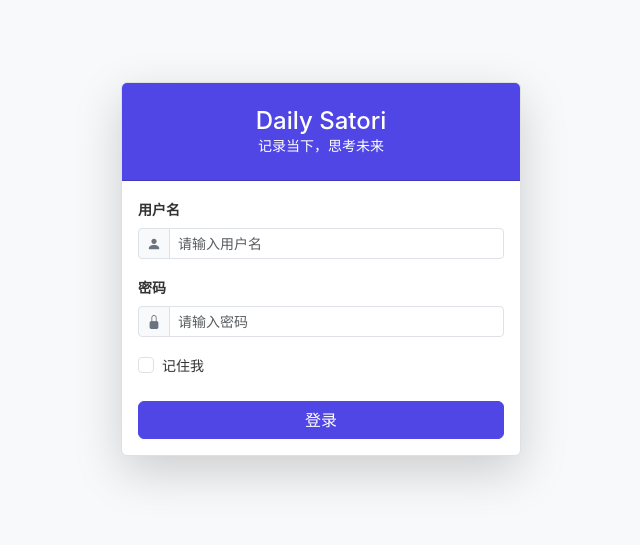
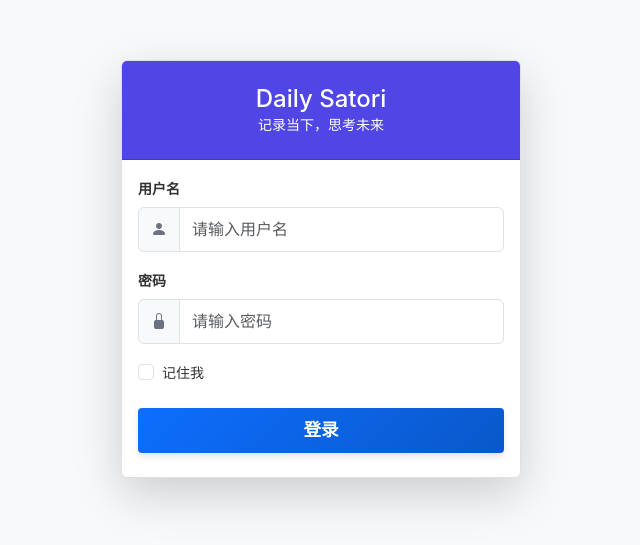
Before and after one commit to SatoriTours/web, a React (Vite) app: page /login in a window 1280 px wide. Shown: the part 131-676 px from the top of the page, without its empty margins (319-959 px from the left). Built offline with nearby package versions, Linux system fonts and the light colour scheme.

Commit message:
完成了样式的修改

```diff
--- a/src/components/Navbar.jsx
+++ b/src/components/Navbar.jsx
@@ -1,9 +1,11 @@
 import React from 'react';
-import { NavLink } from 'react-router-dom';
+import { NavLink, useLocation } from 'react-router-dom';
 import 'bootstrap-icons/font/bootstrap-icons.css';
 import './NavbarStyles.css';
 
 const Navbar = ({ onLogout }) => {
+  const location = useLocation();
+
   return (
     <nav className="navbar navbar-expand-lg navbar-light bg-white shadow-sm sticky-top">
       <div className="container-fluid">
@@ -25,7 +27,7 @@ const Navbar = ({ onLogout }) => {
               <NavLink
                 to="/articles"
                 className={({ isActive }) =>
-                  isActive
+                  isActive || location.pathname === "/"
                     ? "nav-link active fw-medium"
                     : "nav-link"
                 }
--- a/src/pages/Diary.jsx
+++ b/src/pages/Diary.jsx
@@ -305,7 +305,10 @@ const Diary = () => {
       >
         <div className="sticky-top bg-white border-bottom">
           <div className="d-flex justify-content-between p-3 border-bottom">
-            <h5 className="mb-0 fw-bold">我的日记</h5>
+            <div className="d-flex align-items-center">
+              <i className="bi bi-journal-text text-primary me-2"></i>
+              <span className="fw-medium">我的日记</span>
+            </div>
             <div className="d-flex gap-2">
               <button
                 className="btn btn-sm btn-outline-secondary"
--- a/src/pages/Login.jsx
+++ b/src/pages/Login.jsx
@@ -67,7 +67,7 @@ const Login = ({ onLogin, isAuthenticated }) => {
               <label htmlFor="username" className="form-label small fw-bold">
                 用户名
               </label>
-              <div className="input-group input-group-sm">
+              <div className="input-group">
                 <span className="input-group-text">
                   <i className="bi bi-person-fill"></i>
                 </span>
@@ -79,6 +79,7 @@ const Login = ({ onLogin, isAuthenticated }) => {
                   value={username}
                   onChange={(e) => setUsername(e.target.value)}
                   required
+                  style={{ height: '45px' }}
                 />
               </div>
             </div>
@@ -87,7 +88,7 @@ const Login = ({ onLogin, isAuthenticated }) => {
               <label htmlFor="password" className="form-label small fw-bold">
                 密码
               </label>
-              <div className="input-group input-group-sm">
+              <div className="input-group">
                 <span className="input-group-text">
                   <i className="bi bi-lock-fill"></i>
                 </span>
@@ -99,6 +100,7 @@ const Login = ({ onLogin, isAuthenticated }) => {
                   value={password}
                   onChange={(e) => setPassword(e.target.value)}
                   required
+                  style={{ height: '45px' }}
                 />
               </div>
             </div>
@@ -116,16 +118,31 @@ const Login = ({ onLogin, isAuthenticated }) => {
               </div>
             </div>
 
-            <div className="d-grid">
+            <div className="d-grid mb-2 w-100">
               <button
                 type="submit"
-                className="btn btn-primary"
+                className="btn"
                 disabled={isLoading}
+                style={{
+                  padding: "0.5rem 1rem",
+                  fontSize: "1.1rem",
+                  fontWeight: "600",
+                  width: "100%",
+                  boxShadow: "0 4px 6px rgba(0, 0, 0, 0.1)",
+                  transition: "all 0.2s ease-in-out",
+                  height: '45px',
+                  backgroundColor: "var(--bs-primary, #0d6efd)",
+                  color: "#ffffff",
+                  border: "none",
+                  borderRadius: "4px",
+                  background: "linear-gradient(135deg, #0d6efd 0%, #0a58ca 100%)",
+                  position: "relative",
+                  overflow: "hidden"
+                }}
               >
                 {isLoading ? (
                   <>
-                    <span className="spinner-border spinner-border-sm me-2" role="status" aria-hidden="true"></span>
-                    登录中...
+                    <span className="spinner-border spinner-border-sm me-2" aria-hidden="true"></span><output>登录中...</output>
                   </>
                 ) : '登录'}
               </button>
--- a/src/styles.css
+++ b/src/styles.css
@@ -411,7 +411,6 @@ body.dark-mode .theme-option:hover {
   right: 1rem;
   bottom: 0.5rem;
   height: 2px;
-  background-color: var(--primary);
   border-radius: 2px;
 }
 
@@ -992,12 +991,12 @@ body.dark-mode .nav {
   border-bottom: none !important;
 }
 
-body.dark-mode .nav-tabs .nav-link.active,
-body.dark-mode .nav-tabs .nav-item.show .nav-link {
+body.dark-mode .nav-tabs .nav-link.active {
   color: #f0f0f0 !important;
   background-color: rgba(66, 99, 145, 0.8) !important;
   border: 1px solid rgba(66, 99, 145, 0.9) !important;
   border-radius: 0.375rem !important;
+  opacity: 1 !important;
 }
 
 /* 优化左侧边栏选中区域样式 */
@@ -1219,9 +1218,9 @@ body.dark-mode .nav-tabs .nav-link:hover {
 body.dark-mode .nav-tabs .nav-link.active {
   color: #f0f0f0 !important;
   background-color: rgba(66, 99, 145, 0.8) !important;
-  border-color: rgba(66, 99, 145, 0.9) !important;
+  border: 1px solid rgba(66, 99, 145, 0.9) !important;
+  border-radius: 0.375rem !important;
   opacity: 1 !important;
-  border-bottom: 1px solid rgba(66, 99, 145, 0.9) !important;
 }
 
 body.dark-mode .nav-pills .nav-link.active {
@@ -1422,9 +1421,9 @@ body.dark-mode .nav-tabs .nav-link:hover {
 body.dark-mode .nav-tabs .nav-link.active {
   color: #f0f0f0 !important;
   background-color: rgba(66, 99, 145, 0.8) !important;
-  border-color: rgba(66, 99, 145, 0.9) !important;
+  border: 1px solid rgba(66, 99, 145, 0.9) !important;
+  border-radius: 0.375rem !important;
   opacity: 1 !important;
-  border-bottom: 1px solid rgba(66, 99, 145, 0.9) !important;
 }
 
 body.dark-mode .nav-pills .nav-link.active {
```
